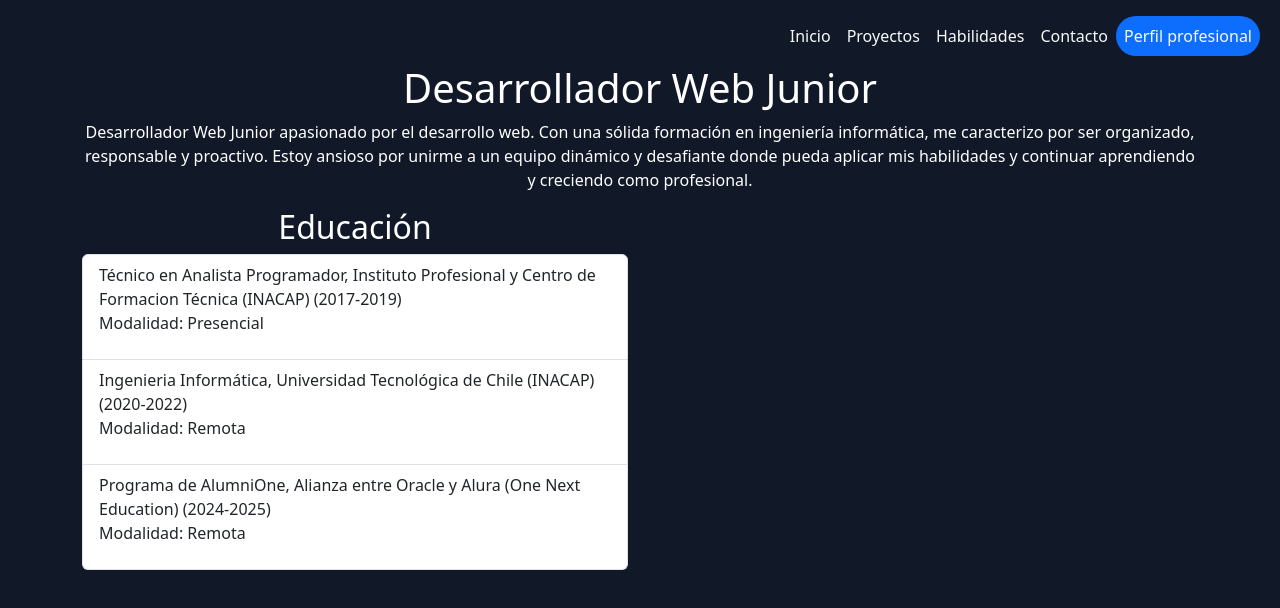
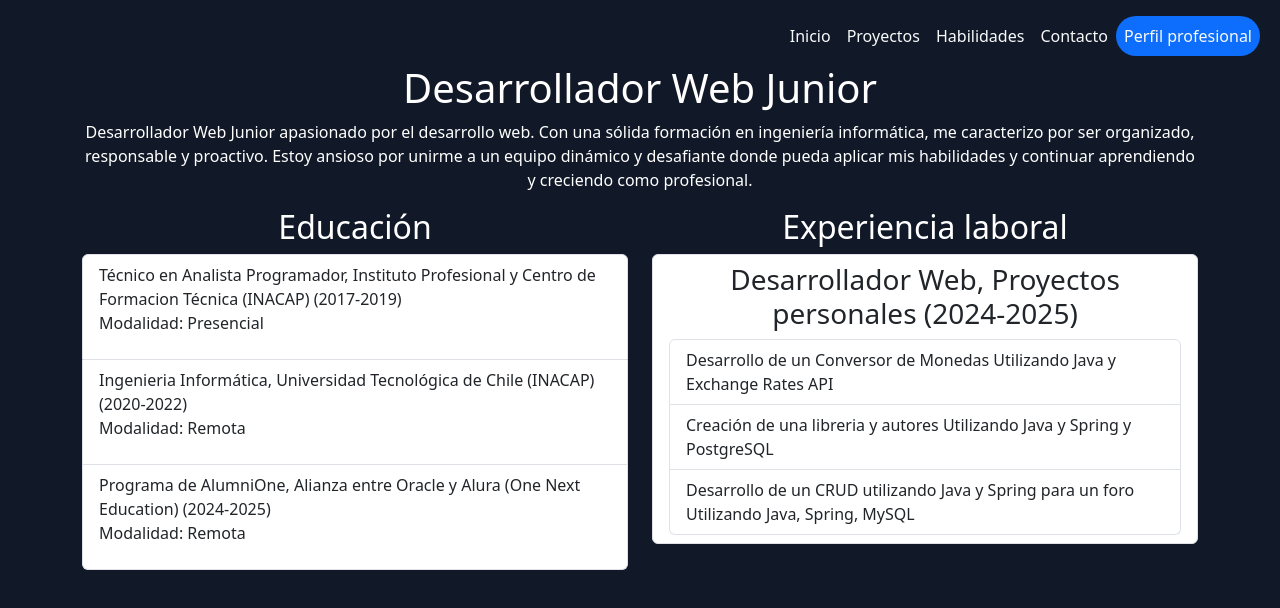
Before and after one commit to blackgoku-97/portafolio, a React (Vite) app: page /curriculum in a window 1280 px wide. Shown: the top 608 px of the page. Built offline with nearby package versions, Linux system fonts and the light colour scheme.

Commit message:
curriculum 5

```diff
--- a/src/components/Curriculum.jsx
+++ b/src/components/Curriculum.jsx
@@ -18,66 +18,47 @@ export const Curriculum = () => {
           <h2 className="text-center">Educación</h2>
           <ul className="list-group">
             <li className="list-group-item">
-              Técnico en Analista Programador, Instituto Profesional y
-              Centro de Formacion Técnica (INACAP) (2017-2019)
+              Técnico en Analista Programador, Instituto Profesional y Centro de
+              Formacion Técnica (INACAP) (2017-2019)
               <p>Modalidad: Presencial</p>
             </li>
             <li className="list-group-item">
-              Ingenieria Informática, Universidad
-              Tecnológica de Chile (INACAP) (2020-2022)
+              Ingenieria Informática, Universidad Tecnológica de Chile (INACAP)
+              (2020-2022)
               <p>Modalidad: Remota</p>
             </li>
             <li className="list-group-item">
-              Programa de AlumniOne, Alianza
-              entre Oracle y Alura (One Next Education) (2024-2025)
+              Programa de AlumniOne, Alianza entre Oracle y Alura (One Next
+              Education) (2024-2025)
               <p>Modalidad: Remota</p>
             </li>
           </ul>
         </div>
-        {/* <div className="col-md-6">
+        <div className="col-md-6">
           <h2 className="text-center">Experiencia laboral</h2>
           <ul className="list-group">
             <li className="list-group-item">
               <h3 className="text-center">
-                Desarrollador Web, [Nombre de la empresa] (2020-2022)
+                Desarrollador Web, Proyectos personales (2024-2025)
               </h3>
               <ul className="list-group">
                 <li className="list-group-item">
-                  Creación de aplicaciones web escalables y seguras
+                  Desarrollo de un Conversor de Monedas Utilizando Java y
+                  Exchange Rates API
                 </li>
                 <li className="list-group-item">
-                  Colaboración con equipos de diseño y marketing
+                  Creación de una libreria y autores
+                  Utilizando Java y Spring y PostgreSQL
                 </li>
-              </ul>
-            </li>
-            <li className="list-group-item">
-              <h3 className="text-center">
-                Desarrollador Freelance (2018-2020)
-              </h3>
-              <ul className="list-group">
                 <li className="list-group-item">
-                  Creación de sitios web y aplicaciones web para clientes
+                  Desarrollo de un CRUD utilizando Java y Spring para un foro
+                  Utilizando Java, Spring, MySQL
                 </li>
               </ul>
             </li>
           </ul>
-        </div> */}
+        </div>
       </div>
-      {/* <div className="row">
-        <div className="col-md-6">
-          <h2 className="text-center">Logros</h2>
-          <ul className="list-group">
-            <li className="list-group-item">
-              Creación de una aplicación web que aumentó la conversión de leads
-              en un 25%
-            </li>
-            <li className="list-group-item">
-              Colaboración en un proyecto de código abierto que recibió más de
-              1000 estrellas en GitHub
-            </li>
-          </ul>
-        </div>
-      </div> */}
     </div>
   );
 };
```
